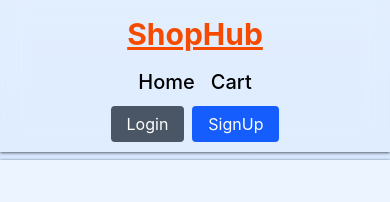
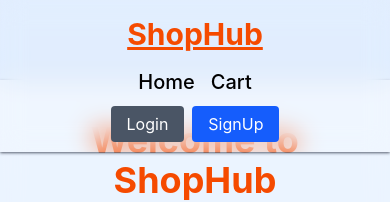
Before and after one commit to pusha31501/ecommerce, a React (Vite) app: page / in a window 390 px wide. Shown: the top 202 px of the page. Built offline with nearby package versions, Linux system fonts and the light colour scheme.

Commit message:
fixed navbar

```diff
--- a/src/components/Navbar.jsx
+++ b/src/components/Navbar.jsx
@@ -4,7 +4,7 @@ import { useAuth } from "../context/AuthContext";
 const Navbar = () => {
   const { user, logout } = useAuth();
   return (
-    <nav className="bg-white/20 shadow-sm shadow-gray-500 py-4 px-6 md:px-40 flex flex-col gap-4 items-center justify-between md:flex-row backdrop-blur-md relative">
+    <nav className="bg-white/20 shadow-sm shadow-gray-500 py-4 px-6 md:px-40 flex flex-col gap-4 items-center justify-between md:flex-row backdrop-blur-md fixed top-0 left-0 z-10 w-full">
       <div>
         <Link to="/" className="font-bold text-3xl text-orange-600 underline">
           ShopHub
--- a/src/pages/Auth.jsx
+++ b/src/pages/Auth.jsx
@@ -29,7 +29,7 @@ const Auth = () => {
     }
   }
   return (
-    <div className="mx-auto max-w-xl mt-10 bg-white/50 shadow-sm shadow-gray-900 p-4">
+    <div className="mx-auto max-w-xl mt-20 bg-white/50 shadow-sm shadow-gray-900 p-4">
       <div className="w-full sm:w-sm flex flex-col">
         <h1 className="font-bold text-xl">
           {mode === "signup" ? "Sign Up" : "Login"}
--- a/src/pages/Checkout.jsx
+++ b/src/pages/Checkout.jsx
@@ -20,7 +20,7 @@ const Checkout = () => {
   }
 
   return (
-    <div className="py-2 px-4 md:px-10 flex flex-col space-y-4 bg-white/50 backdrop-blur-md lg:max-w-4xl mx-auto my-2 shadow-sm shadow-gray-900">
+    <div className="py-2 px-4 mt-20 md:px-10 flex flex-col space-y-4 bg-white/50 backdrop-blur-md lg:max-w-4xl mx-auto my-2 shadow-sm shadow-gray-900">
       <h1 className="font-bold text-2xl">Check Out</h1>
       <div className="flex gap-2">
         <div className="flex-1 flex-col gap-4 bg-blue-200/40 p-4 rounded-md">
--- a/src/pages/Homes.jsx
+++ b/src/pages/Homes.jsx
@@ -5,7 +5,7 @@ import ProductCard from "../components/ProductCard";
 const Homes = () => {
   const products = getProducts();
   return (
-    <div className="py-2 px-4 md:px-10 flex flex-col space-y-4 bg-white/50 backdrop-blur-md max-w-5xl mx-auto my-2 shadow-sm shadow-gray-900">
+    <div className="py-2 px-4 md:px-10 flex flex-col space-y-4 bg-white/50 backdrop-blur-md max-w-5xl mx-auto my-2 mt-20 shadow-sm shadow-gray-900">
       <div className="text-center pt-8">
         <h1 className="font-bold text-4xl text-orange-600">
           Welcome to ShopHub
```
